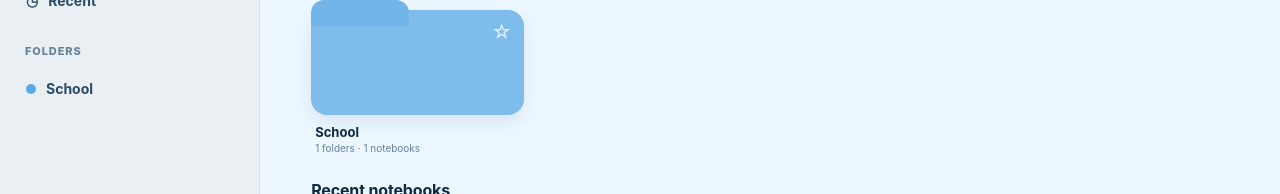
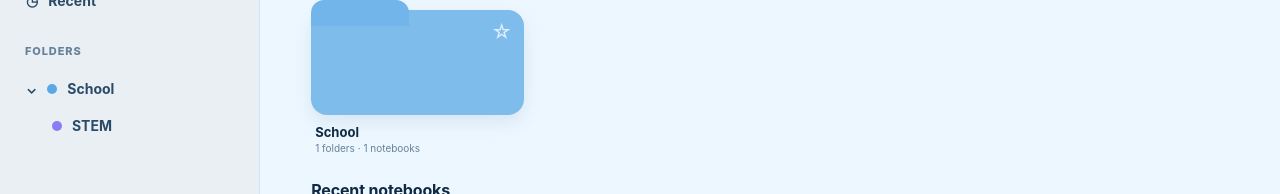
Before and after one commit to Phoenix2033T/Integrate, a Next.js app in the folder apps/web/: page / in a window 1280 px wide. Shown: the part 225-419 px from the top of the page. Built offline with nearby package versions, Linux system fonts and the light colour scheme.

Commit message:
Add final notebook navigation polish

```diff
--- a/apps/web/app/page.tsx
+++ b/apps/web/app/page.tsx
@@ -334,6 +334,28 @@ export default function Home() {
     return result;
   }, [currentFolder, workspace.folders]);
 
+  function renderFolderTree(parentId: string | null, depth = 0): React.ReactNode {
+    return workspace.folders
+      .filter((folder) => folder.parentId === parentId)
+      .map((folder) => {
+        const hasChildren = workspace.folders.some((item) => item.parentId === folder.id);
+        return (
+          <div key={folder.id}>
+            <button
+              className={`treeFolder ${currentFolderId === folder.id ? "active" : ""}`}
+              style={{ paddingLeft: `${12 + depth * 16}px` }}
+              onClick={() => { setCurrentFolderId(folder.id); setQuery(""); }}
+            >
+              <span className="treeChevron">{hasChildren ? "⌄" : ""}</span>
+              <span className="treeDot" style={{ background: folder.color }} />
+              <span className="treeFolderName">{folder.name}</span>
+            </button>
+            {renderFolderTree(folder.id, depth + 1)}
+          </div>
+        );
+      });
+  }
+
   function patchPage(patch: Partial<Page>) {
     if (!selectedNotebook || !selectedPage) return;
     setWorkspace((current) => ({
@@ -563,13 +585,7 @@ export default function Home() {
           <button className="libraryNav" onClick={() => setQuery("")}>◷ <span>Recent</span></button>
 
           <div className="librarySidebarLabel">Folders</div>
-          <div className="folderTree">
-            {workspace.folders.filter((folder) => folder.parentId === null).map((folder) => (
-              <button key={folder.id} className="treeFolder" onClick={() => { setCurrentFolderId(folder.id); setQuery(""); }}>
-                <span className="treeDot" style={{ background: folder.color }} />{folder.name}
-              </button>
-            ))}
-          </div>
+          <div className="folderTree">{renderFolderTree(null)}</div>
 
           <div className="sidebarBottom">
             <div className="themeSwitcher" role="group" aria-label="Appearance">
@@ -658,8 +674,11 @@ export default function Home() {
             <button className="addTab" onClick={createPage}>＋</button>
           </div>
           <div className="editorHeaderActions">
-            <button onClick={() => setDetailsOpen((value) => !value)}>ⓘ</button>
-            <button className="aiHeaderButton" onClick={() => setAiOpen((value) => !value)}>✦ AI</button>
+            <div className="pageCounter">{(selectedNotebook?.pages.findIndex((page) => page.id === selectedPage?.id) ?? 0) + 1}<span>/</span>{selectedNotebook?.pages.length ?? 1}</div>
+            <button className={detailsOpen ? "headerAction active" : "headerAction"} onClick={() => setDetailsOpen((value) => !value)} aria-label="Page details" title="Page details">
+              <svg viewBox="0 0 24 24" fill="none" stroke="currentColor" strokeWidth="1.8" strokeLinecap="round"><circle cx="12" cy="12" r="8"/><path d="M12 10v6M12 7.5h.01"/></svg>
+            </button>
+            <button className="aiHeaderButton" onClick={() => setAiOpen((value) => !value)}><ToolIcon name="sparkles" /><span>AI</span></button>
           </div>
         </header>
 
```
